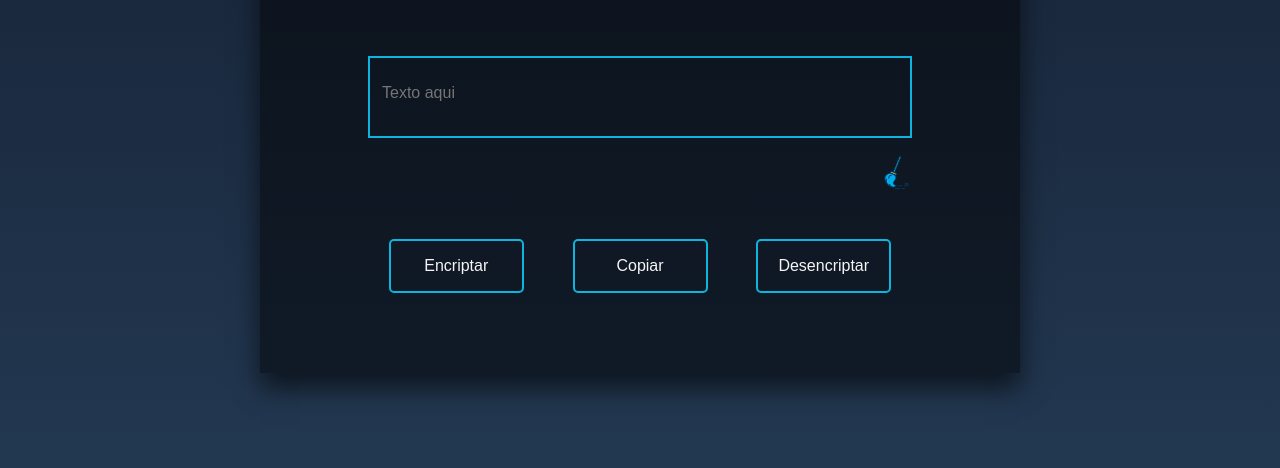
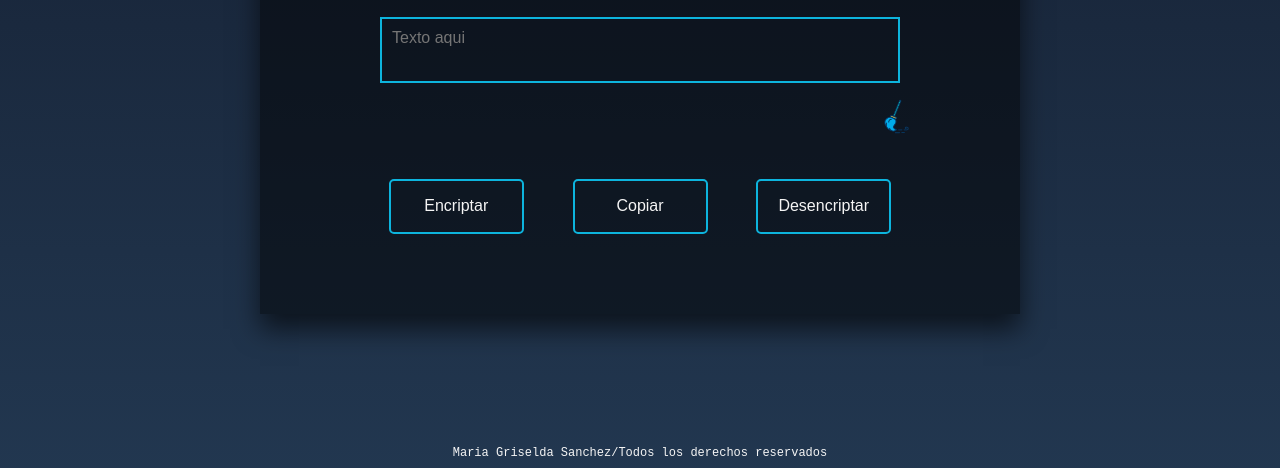
Before and after one commit to MGriseldaSanchez/EncriptadorAlura, a plain HTML site: page index.html in a window 1280 px wide. Shown: the part 326-794 px from the top of the page. Drawn offline with Linux system fonts and the light colour scheme.

Commit message:
fix: hoja de reset.css

```diff
--- a/app.js
+++ b/app.js
@@ -1,6 +1,4 @@
-
 /**Se realiza con dos metodos distintos: */
-
 
 // funcion encriptado
 /**
@@ -11,7 +9,7 @@
 
 const encriptador = () => {
   let text = document.getElementById("text").value;
- // uso de match() y expresion regular que identifica caracteres especiales y acentos
+  // uso de match() y expresion regular que identifica caracteres especiales y acentos
   let especiales = text.match(/[^\w\s.]/g);
   //console.log(especiales);
 
@@ -46,14 +44,15 @@ const encriptador = () => {
     result.innerHTML = toText;
   } else {
     // muestra msj de error
-    let error = document.querySelector(".error")
-    error.innerHTML = "No debe contener caracteres especiales ni acentos"
+    let error = document.querySelector(".error");
+    error.innerHTML = "No debe contener caracteres especiales ni acentos";
 
-    let clear_er =()=>{error.innerHTML=""}
+    let clear_er = () => {
+      error.innerHTML = "";
+    };
 
     // se borra msj de error en 2 segundos
-    setTimeout(clear_er,2000)
-
+    setTimeout(clear_er, 2000);
   }
 };
 
@@ -78,65 +77,56 @@ const desencriptado = () => {
 
     // se escribe el resultado:
     result.innerHTML = descript;
+  } else {
+    // muestra msj de error
+    let error = document.querySelector(".error");
+    error.innerHTML = "No debe contener caracteres especiales ni acentos";
 
-  }else {
-    // muestra msj de error
-    let error = document.querySelector(".error")
-    error.innerHTML = "No debe contener caracteres especiales ni acentos"
-
-    let clear_er =()=>{error.innerHTML=""}
+    let clear_er = () => {
+      error.innerHTML = "";
+    };
 
     // se borra msj de error en 2 segundos
-    setTimeout(clear_er,2000)
-
+    setTimeout(clear_er, 2000);
   }
-
 };
 
 // copia de texto
-let copiar = ()=>{
-  let codigoAcopiar = document.querySelector(".box")
+let copiar = () => {
+  let codigoAcopiar = document.querySelector(".box");
 
-  let seleccion = document.createRange()
+  let seleccion = document.createRange();
 
-  seleccion.selectNodeContents(codigoAcopiar)
-  window.getSelection().removeAllRanges()
-  window.getSelection().addRange(seleccion)
-  let res = document.execCommand("copy")
-  window.getSelection().removeRange(seleccion)
+  seleccion.selectNodeContents(codigoAcopiar);
+  window.getSelection().removeAllRanges();
+  window.getSelection().addRange(seleccion);
+  let res = document.execCommand("copy");
+  window.getSelection().removeRange(seleccion);
 
   // mensaje de que el texto fue copiado
-  var error = document.querySelector(".error")
-   error.innerHTML = "Texto copiado con exito!"
+  var error = document.querySelector(".error");
+  error.innerHTML = "Texto copiado con exito!";
 
-  let msj_clear =()=>{error.innerHTML = ""}
+  let msj_clear = () => {
+    error.innerHTML = "";
+  };
   // clear mensaje en 2 segundos
-  setTimeout(msj_clear,2000)
-
-}
+  setTimeout(msj_clear, 2000);
+};
 
 // funcion limpieza de campos
-let limpiar=()=>{
-  let box= document.querySelector(".box")
+let limpiar = () => {
+  let box = document.querySelector(".box");
   // input type texto
-  let input_texto = document.querySelector("#text")
+  let input_texto = document.querySelector("#text");
 
-  let error = document.querySelector(".error")
+  let error = document.querySelector(".error");
   //reemplaza por cadena vacia
   // para acceder al contenido de texto
   box.textContent = "";
   //
-  input_texto.value= ""; /* propiedad específica para los elementos de entrada de formulario.*/
-  error.textContent="";
+  input_texto.value =
+    ""; /* propiedad específica para los elementos de entrada de formulario.*/
+  error.textContent = "";
   console.log("contenedor box funcionando");
-}
-
-
-/**
- * cambios:
- * se realiza cambios en estilos
- * se agrega funcion limpiar() que reemplaza en input,caja de texto encriptado/ desencriptado y mensajes de error por cadenas de texto vacia.
- * se limpia msjs de error con setTimeout()
- * se corrige inconsistencias de estilos
- *
- */
+};
--- a/index.html
+++ b/index.html
@@ -6,6 +6,7 @@
     <meta http-equiv="X-UA-Compatible" content="IE=edge">
     <meta name="viewport" content="width=device-width, initial-scale=1.0">
     <script src="https://kit.fontawesome.com/9893ac1a05.js" crossorigin="anonymous"></script>
+    <link rel="stylesheet" href="reset.css">
     <link rel="stylesheet" href="styles.css">
     <title>Encriptador 🧠</title>
 </head>
@@ -16,7 +17,6 @@
     <header>
         <nav>
             <div class="logo">
-                <!-- <img src="img/Logo.png" alt="logo" width="100px"> -->
             </div>
         </nav>
     </header>
@@ -36,16 +36,12 @@
             </div>
             <!-- caja donde se introduce el texto -->
             <div class="box-text">
-
                 <div class="caja">
                     <input id="text" type="text" placeholder="Texto aqui" required>
                 </div>
-
-
                 <!-- caja de texto encriptado/desencriptado -->
                 <div class="box">
                 </div>
-
             </div>
 
             <button onclick="limpiar()" class="clear_">
@@ -80,8 +76,10 @@
     <footer>
         <h6>Maria Griselda Sanchez/Todos los derechos reservados</h6>
         <div class="footer">
-            <a href="https://github.com/googlerax" target="_blank"><i class="fa-brands fa-github fa-lg" style="color: #ffffff;"></i></a>
-            <a href="https://www.linkedin.com/in/maria-griselda-sanchez/" target="_blank"><i class="fa-brands fa-linkedin fa-lg" style="color: #ffffff;"></i></a>
+            <a href="https://github.com/googlerax" target="_blank"><i class="fa-brands fa-github fa-lg"
+                    style="color: #ffffff;"></i></a>
+            <a href="https://www.linkedin.com/in/maria-griselda-sanchez/" target="_blank"><i
+                    class="fa-brands fa-linkedin fa-lg" style="color: #ffffff;"></i></a>
         </div>
     </footer>
 
--- a/reset.css
+++ b/reset.css
@@ -1,30 +1,4 @@
-/* mix between normalize and my resets */
-
-/* Customs properties
--colores y fuentes principales
-*/
-@import url('https://fonts.googleapis.com/css2?family=Poppins:wght@200;300;400&display=swap');
-
-:root{
-    --primary-color: #181818;
-    --second-color: #f0f0f0;
-    --color-one: #00DFA2;
-    --principal-font: 'Poppins', sans-serif;
-
-    /* se configura según la web */
-    /* --principal-font: helvetica, Arial, sans-serif;
-    --second-font: verdana; */
-}
-
-/* adapta modo oscuro */
-
-@media (prefers-color-scheme: dark){
-    .root{
-        --second-color: #181818;
-        --primary-color: #f0f0f0;
-    }
-}
-
+/* mix between normalize and my resets 👀 */
 /**
  * 1. Correct the line height in all browsers.
  * 2. Prevent adjustments of font size after orientation changes in iOS.
--- a/styles.css
+++ b/styles.css
@@ -1,10 +1,8 @@
-/* reset all */
-@import url("/Encriptador/reset.css");
-@import url('https://fonts.googleapis.com/css2?family=Poppins:wght@100;300;400&family=Raleway:wght@100;200;400&display=swap');
-
+@import url('https://fonts.googleapis.com/css2?family=Abel&display=swap');
 
 body{
     background:linear-gradient(#141e30, #243b55);
+    font-family: 'Abel', sans-serif;;
 }
 
 .container-encript{
```
Lines whose indentation alone changed are shown as unchanged.
